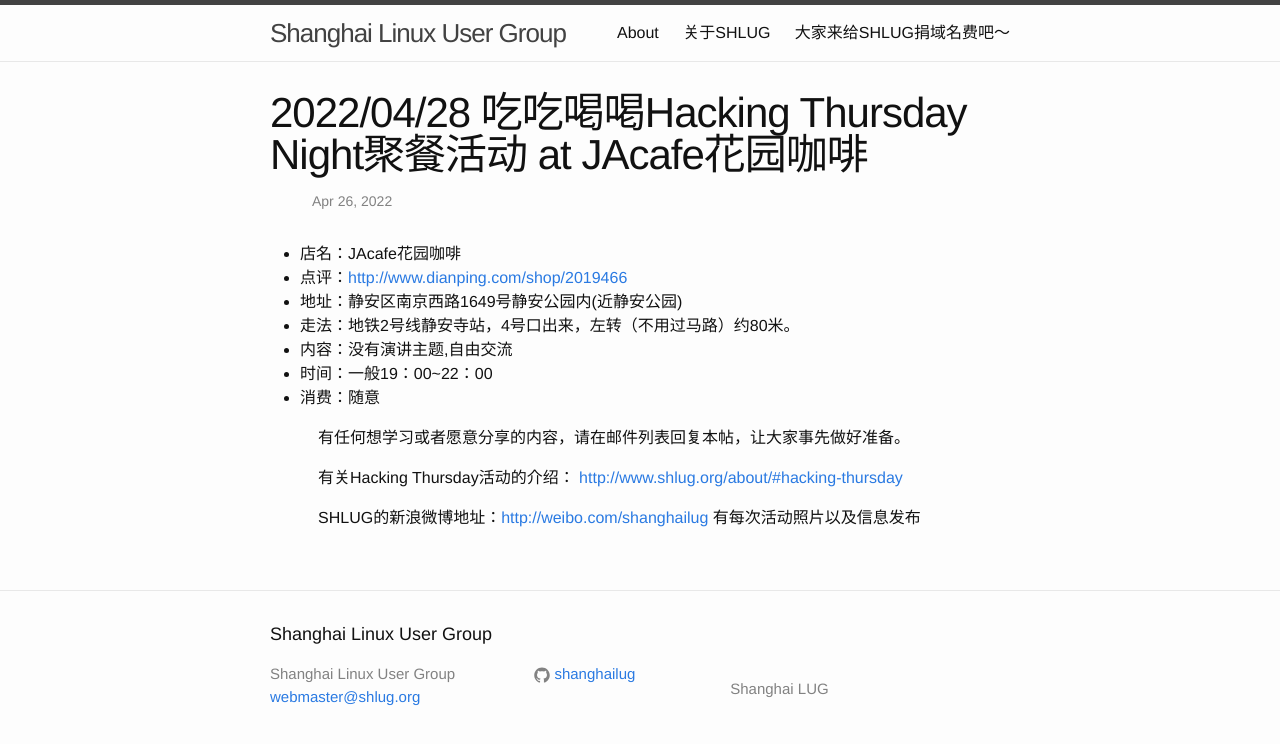
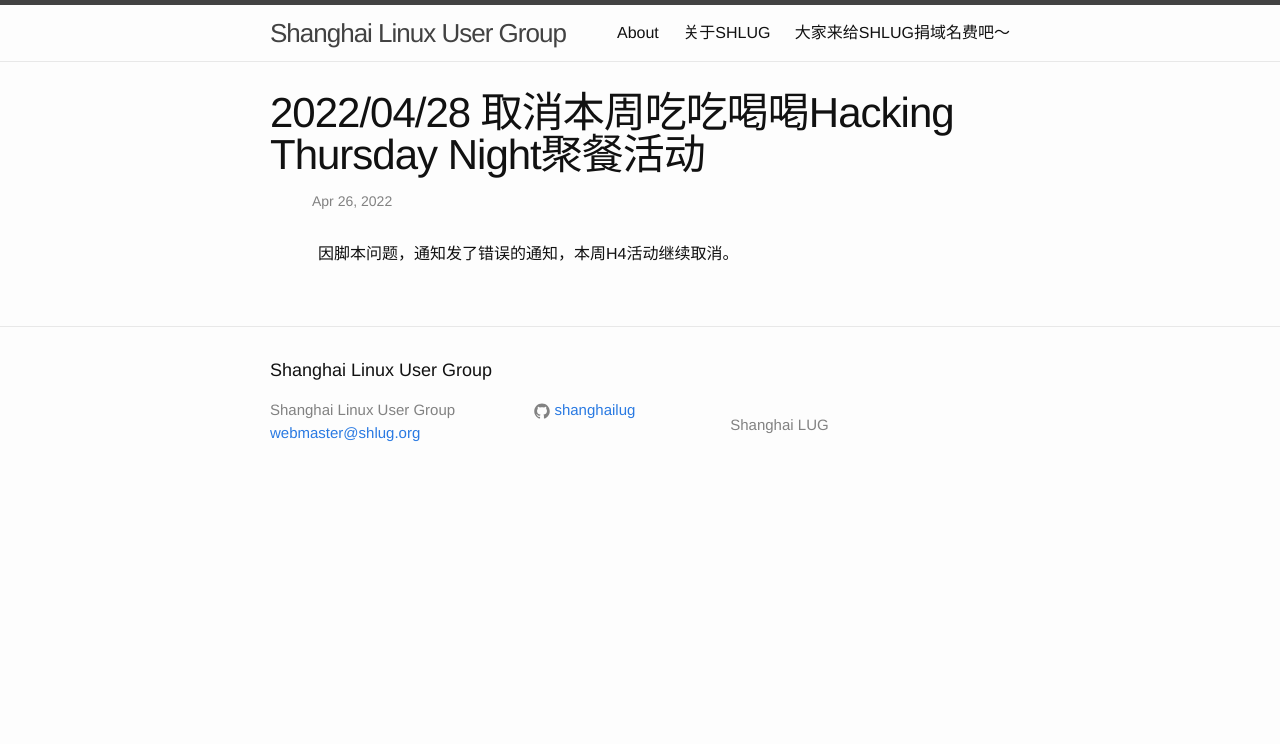
Before and after one commit to shanghailug/shanghailug.github.io, a Jekyll site: the page built from _posts/2022-04-26-h4.markdown, in a window 1280 px wide. Shown: the top 744 px of the page. Built offline with Jekyll 4.4.1, drawn with Linux system fonts in a browser that asks for light colours.

Commit message:
Fix wrong announcement of H4

```diff
--- a/_posts/2022-04-26-h4.markdown
+++ b/_posts/2022-04-26-h4.markdown
@@ -1,20 +1,7 @@
 ---
 layout: post
-title:  "2022/04/28 吃吃喝喝Hacking Thursday Night聚餐活动 at JAcafe花园咖啡"
+title:  "2022/04/28 取消本周吃吃喝喝Hacking Thursday Night聚餐活动"
 date:   2022-04-26 00:00:07 +0000
 categories: h4
 ---
-- 店名：JAcafe花园咖啡
-- 点评：[http://www.dianping.com/shop/2019466](http://www.dianping.com/shop/2019466)
-- 地址：静安区南京西路1649号静安公园内(近静安公园)
-- 走法：地铁2号线静安寺站，4号口出来，左转（不用过马路）约80米。
-- 内容：没有演讲主题,自由交流
-- 时间：一般19：00~22：00
-- 消费：随意
-
-有任何想学习或者愿意分享的内容，请在邮件列表回复本帖，让大家事先做好准备。
-
-有关Hacking Thursday活动的介绍：
-[http://www.shlug.org/about/#hacking-thursday](http://www.shlug.org/about/#hacking-thursday)
-
-SHLUG的新浪微博地址：[http://weibo.com/shanghailug](http://weibo.com/shanghailug) 有每次活动照片以及信息发布
+因脚本问题，通知发了错误的通知，本周H4活动继续取消。
```
